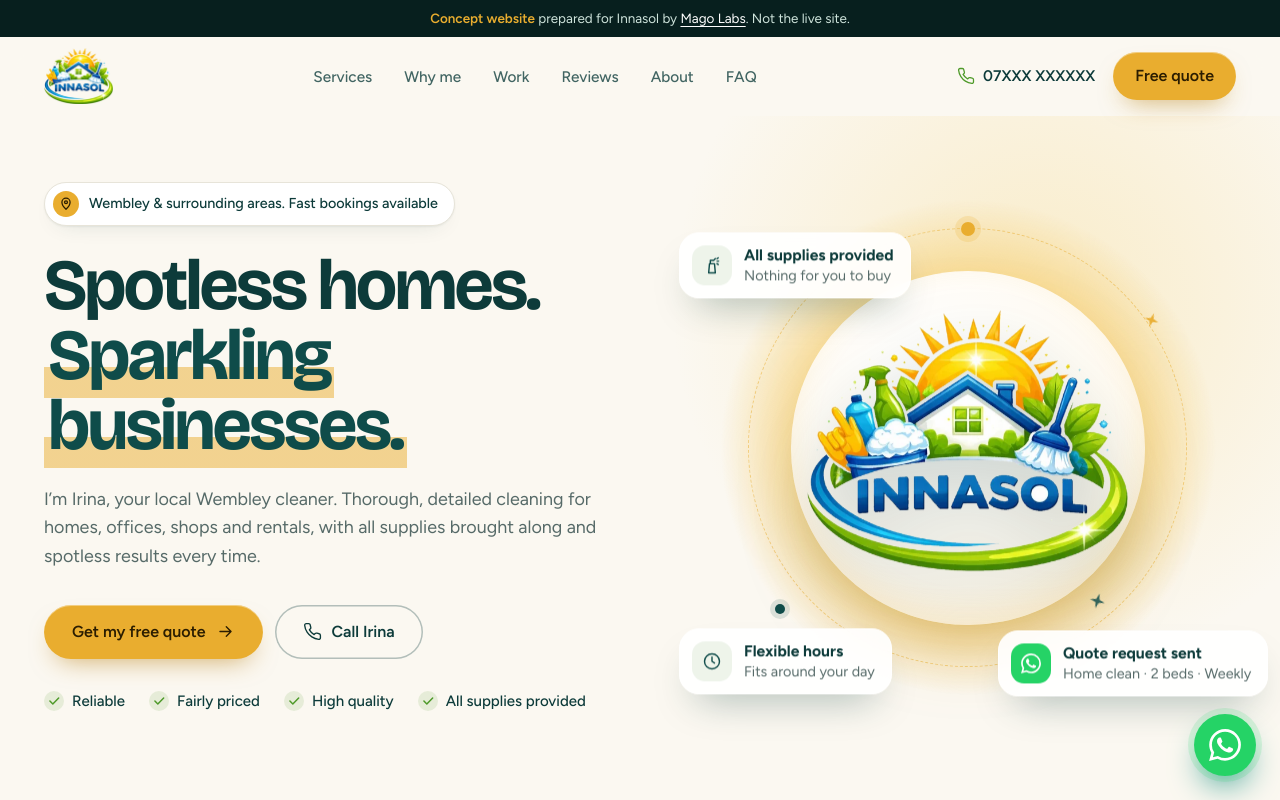
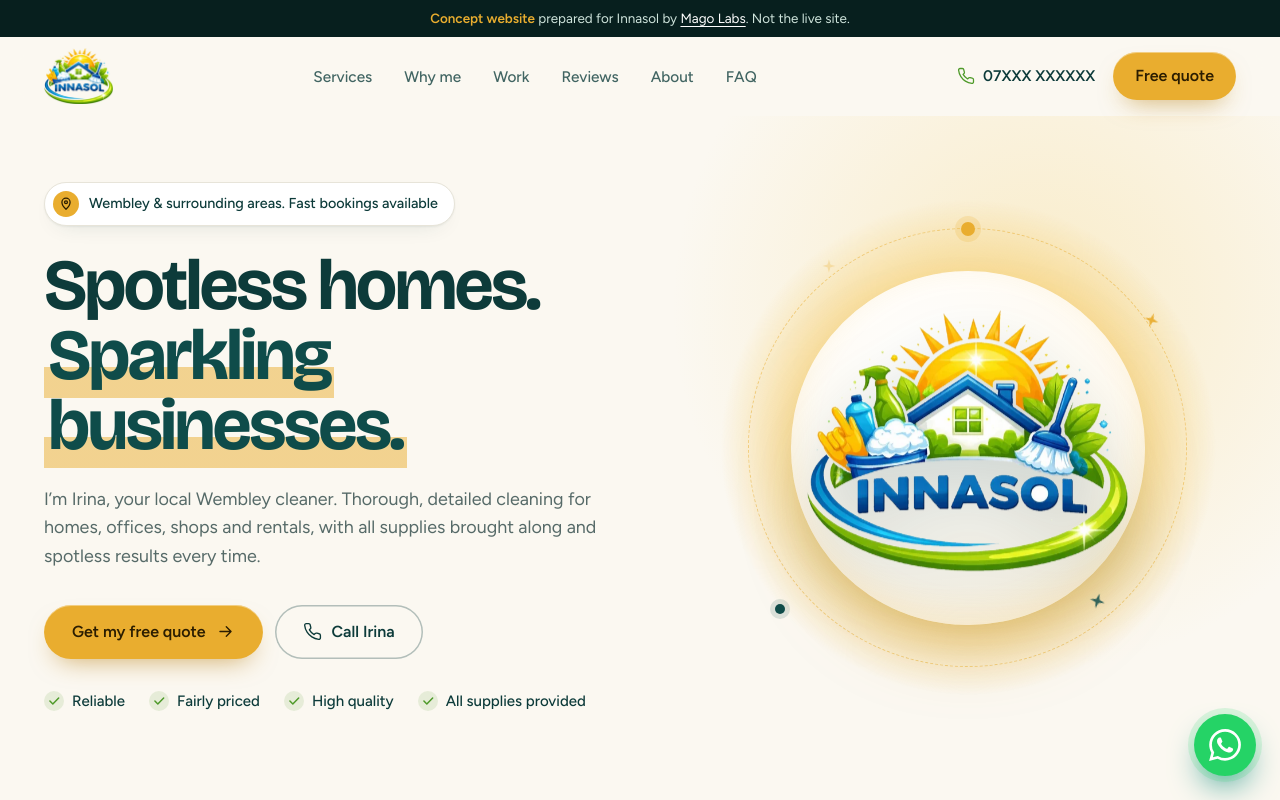
Before and after one commit to burhan-netizen/innasol, a plain HTML site: page index.html in a window 1280 px wide. Shown: the top 800 px of the page. Drawn offline with nearby package versions, Linux system fonts and the light colour scheme.

Commit message:
Hero: remove floating chips around the logo; share images to match
Co-Authored-By: Claude Opus 5.5 <noreply@anthropic.com>
Claude-Session: https://claude.ai/code/session_017oGPB6dRSVk5Gz2QzPFBrJ

```diff
--- a/index.html
+++ b/index.html
@@ -118,17 +118,9 @@ nav ul a:hover{opacity:1}nav ul a:hover:after{transform:scaleX(1)}
 @keyframes spin{to{transform:rotate(360deg)}}
 @keyframes floaty{50%{transform:translateY(-10px)}}
 @keyframes tw{0%,100%{opacity:.25;transform:scale(.7) rotate(0)}50%{opacity:1;transform:scale(1.1) rotate(20deg)}}
-.chip{position:absolute;z-index:2;display:flex;align-items:center;gap:12px;padding:12px 16px 12px 12px;border-radius:20px;background:#ffffffeb;backdrop-filter:blur(10px);-webkit-backdrop-filter:blur(10px);border:1px solid #fff;box-shadow:0 20px 40px -18px #0d3b3a66;font-size:.9rem;color:var(--muted);line-height:1.3}
-.chip b{display:block;color:var(--ink);font-size:.98rem}
-.chip i{width:40px;height:40px;flex:none;border-radius:13px;display:grid;place-items:center;background:var(--mint);color:var(--teal)}
-.chip i.g{background:#25d366;color:#fff}.chip i .ic{width:20px;height:20px}
-.c1{left:-4%;top:10%;animation:cin .8s .7s var(--ease) both,bob 6s 1.6s ease-in-out infinite}
-.c2{right:-6%;bottom:3%;animation:cin .8s .95s var(--ease) both,bob 6s 2.6s ease-in-out infinite}
-.c3{left:-4%;bottom:3%;animation:cin .8s 1.2s var(--ease) both,bob 6s 3.4s ease-in-out infinite}
-@keyframes cin{from{opacity:0;transform:translateY(16px) scale(.94)}}
 @keyframes bob{50%{transform:translateY(-6px)}}
 @media(max-width:960px){.hgrid{grid-template-columns:1fr}.hvis{max-width:520px;margin:0 auto}}
-@media(max-width:560px){.hvis{max-width:420px}.hlogo{width:64%}.c1{left:0;top:4%}.c2{right:0;bottom:2%}.c3{display:none}.chip{padding:9px 12px 9px 9px;font-size:.8rem}.chip i{width:34px;height:34px}.cta .btn{flex:1 1 100%}}
+@media(max-width:560px){.hvis{max-width:420px}.hlogo{width:64%}.cta .btn{flex:1 1 100%}}
 
 /* trust strip */
 .mq{overflow:hidden;white-space:nowrap;padding:26px 0;border-bottom:1px solid var(--line)}
@@ -442,9 +434,6 @@ footer .fg a,footer .fg span{display:block;text-decoration:none;margin-bottom:10
 <div class="hvis"><div class="hglow" aria-hidden="true"></div><div class="hring" aria-hidden="true"></div><div class="hdisc" aria-hidden="true"></div>
 <img class="hlogo" src="img/logo.webp" alt="Innasol cleaning services logo" width="560" height="455" fetchpriority="high">
 <span class="spark s1" aria-hidden="true"><svg viewBox="0 0 24 24"><path d="M12 2l2.2 7.8L22 12l-7.8 2.2L12 22l-2.2-7.8L2 12l7.8-2.2z"/></svg></span><span class="spark s2" aria-hidden="true"><svg viewBox="0 0 24 24"><path d="M12 2l2.2 7.8L22 12l-7.8 2.2L12 22l-2.2-7.8L2 12l7.8-2.2z"/></svg></span><span class="spark s3" aria-hidden="true"><svg viewBox="0 0 24 24"><path d="M12 2l2.2 7.8L22 12l-7.8 2.2L12 22l-2.2-7.8L2 12l7.8-2.2z"/></svg></span>
-<div class="chip c1" aria-hidden="true"><i><svg class="ic"><use href="#i-spray"/></svg></i><div><b>All supplies provided</b>Nothing for you to buy</div></div>
-<div class="chip c2" aria-hidden="true"><i class="g"><svg class="ic icw"><use href="#i-wa"/></svg></i><div><b>Quote request sent</b>Home clean · 2 beds · Weekly</div></div>
-<div class="chip c3" aria-hidden="true"><i><svg class="ic"><use href="#i-clock"/></svg></i><div><b>Flexible hours</b>Fits around your day</div></div>
 </div>
 </div></div></header>
 
```
Also changed, not shown: og-image.jpg, social-share.jpg.
